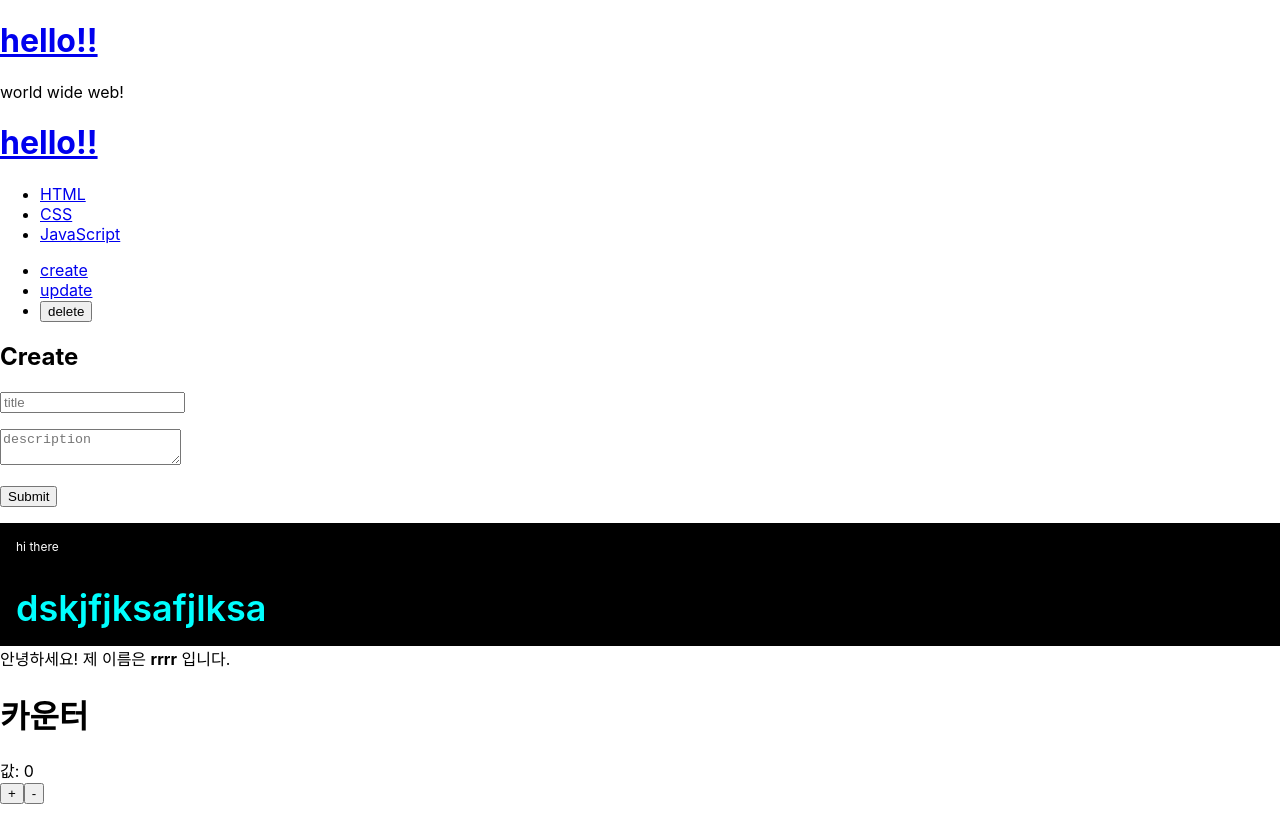
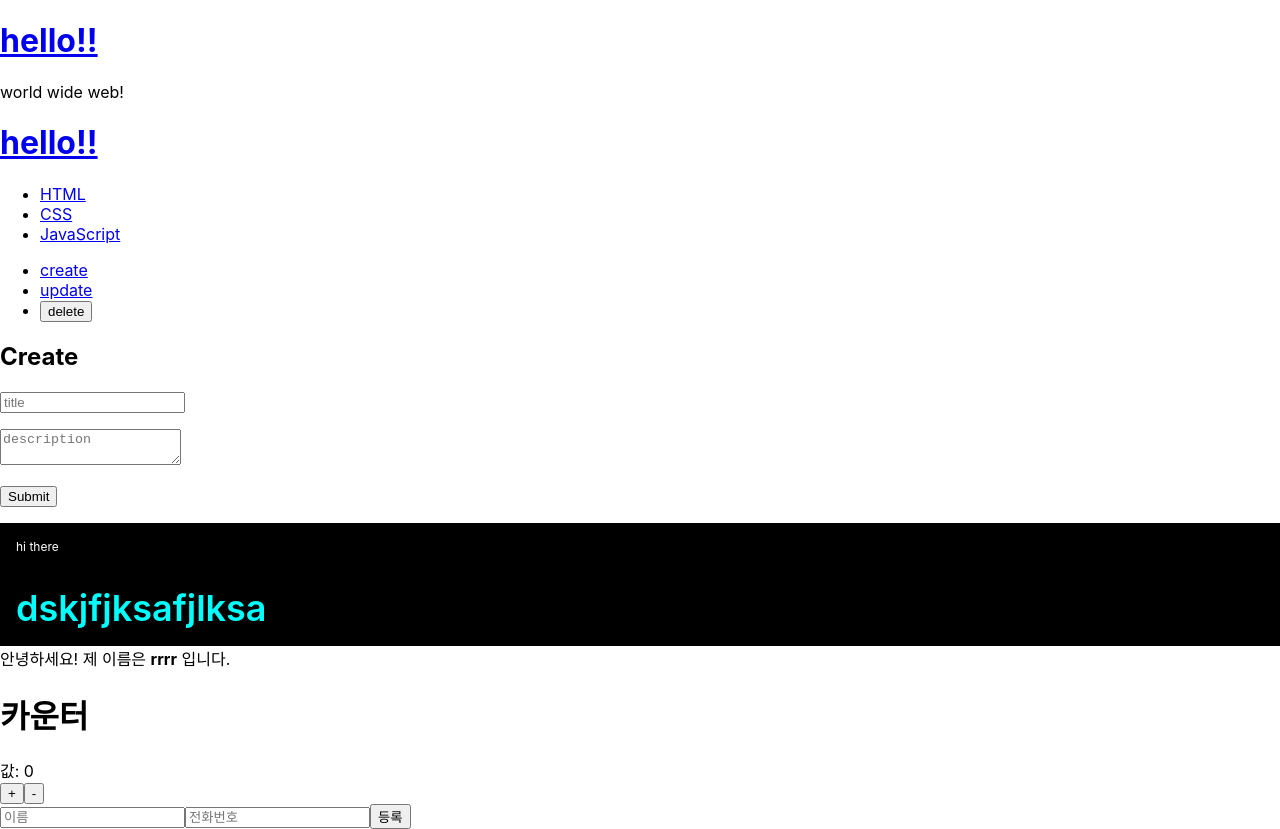
Before and after one commit to KWANGSIC/mireact, a React (Create React App) app: page / in a window 1280 px wide. Before the commit the page ends 804 px from the top, so only its background shows below. Built offline with nearby package versions, Linux system fonts and the light colour scheme.

Commit message:
테스트 중

```diff
--- a/src/App.js
+++ b/src/App.js
@@ -6,6 +6,8 @@
 import Toc from './Toc';
 import Control from './Control';
 import CreateContents from "./CreateContents";
+import PhoneForm from "./PhoneForm";
+import PhoneInfoList from "./PhoneInfoList";
 
 
 class ReadContents extends Component {
@@ -21,6 +23,27 @@
 }
 
 class App extends Component {
+    id = 2
+    state = {
+        information: [
+            {
+                id: 0,
+                name: '김민준',
+                phone: '010-0000-0000'
+            },
+            {
+                id: 1,
+                name: '홍길동',
+                phone: '010-0000-0001'
+            }
+        ]
+    }
+    handleCreate = (data) => {
+        const {information} = this.state;
+        this.setState({
+            information: information.concat({id: this.id++, ...data})
+        })
+    }
     //외부 펑션
     funcTest = (e) => {
 
@@ -86,10 +109,10 @@
                 // this.state.contents.push(
                 //     {id:this.max_content_id, title:_title, desc:_desc}
                 // )
-                var _contents = this.state.contents.concat({id:this.max_content_id, title:_title, desc:_desc})
+                var _contents = this.state.contents.concat({id: this.max_content_id, title: _title, desc: _desc})
                 this.setState(
                     {
-                        contents:_contents
+                        contents: _contents
                     }
                 )
             }.bind(this)}></CreateContents>
@@ -100,6 +123,8 @@
             color: 'white',
             fontSize: '12px'
         };
+
+        const { information } = this.state;
         return (
             <div>
                 <Subject title={this.state.subject.title} sub="world wide web!"
@@ -160,6 +185,10 @@
                 <MyName name="rrrr"/>
 
                 <Counter/>
+                <PhoneForm
+                    onCreate={this.handleCreate}
+                />
+                <PhoneInfoList data={this.state.information}/>
             </div>
         );
     }
--- /dev/null
+++ b/src/PhoneForm.js
@@ -0,0 +1,47 @@
+import React, {Component} from 'react';
+
+
+class PhoneForm extends Component {
+    state = {
+        name: '',
+        phone: ''
+    }
+    handleChange = (e) => {
+        this.setState({
+            [e.target.name]: e.target.value
+        })
+    }
+    handleSubmit = (e) => {
+        // 페이지 리로딩 방지
+        e.preventDefault();
+        // 상태값을 onCreate 를 통하여 부모에게 전달
+        this.props.onCreate(this.state);
+        // 상태 초기화
+        this.setState({
+            name: '',
+            phone: ''
+        })
+    }
+
+    render() {
+        return (
+            <form onSubmit={this.handleSubmit}>
+                <input
+                    placeholder="이름"
+                    value={this.state.name}
+                    onChange={this.handleChange}
+                    name="name"
+                />
+                <input
+                    placeholder="전화번호"
+                    value={this.state.phone}
+                    onChange={this.handleChange}
+                    name="phone"
+                />
+                <button type="submit">등록</button>
+            </form>
+        );
+    }
+}
+
+export default PhoneForm;
--- /dev/null
+++ b/src/PhoneInfo.js
@@ -0,0 +1,33 @@
+// file: src/components/PhoneInfo.js
+import React, {Component} from 'react';
+
+class PhoneInfo extends Component {
+    static defaultProps = {
+        info: {
+            name: '이름',
+            phone: '010-0000-0000',
+            id: 0
+        }
+    }
+
+    render() {
+        const style = {
+            border: '1px solid black',
+            padding: '8px',
+            margin: '8px'
+        };
+
+        const {
+            name, phone, id
+        } = this.props.info;
+
+        return (
+            <div style={style}>
+                <div><b>{name}</b></div>
+                <div>{phone}</div>
+            </div>
+        );
+    }
+}
+
+export default PhoneInfo;
--- /dev/null
+++ b/src/PhoneInfoList.js
@@ -0,0 +1,24 @@
+// src/components/PhoneInfoList.js
+import React, {Component} from 'react';
+import PhoneInfo from './PhoneInfo';
+
+class PhoneInfoList extends Component {
+    static defaultProps = {
+        data: []
+    }
+
+    render() {
+        const {data} = this.props;
+        const list = data.map(
+            info => (<PhoneInfo key={info.id} info={info}/>)
+        );
+
+        return (
+            <div>
+                {list}
+            </div>
+        );
+    }
+}
+
+export default PhoneInfoList;
```
